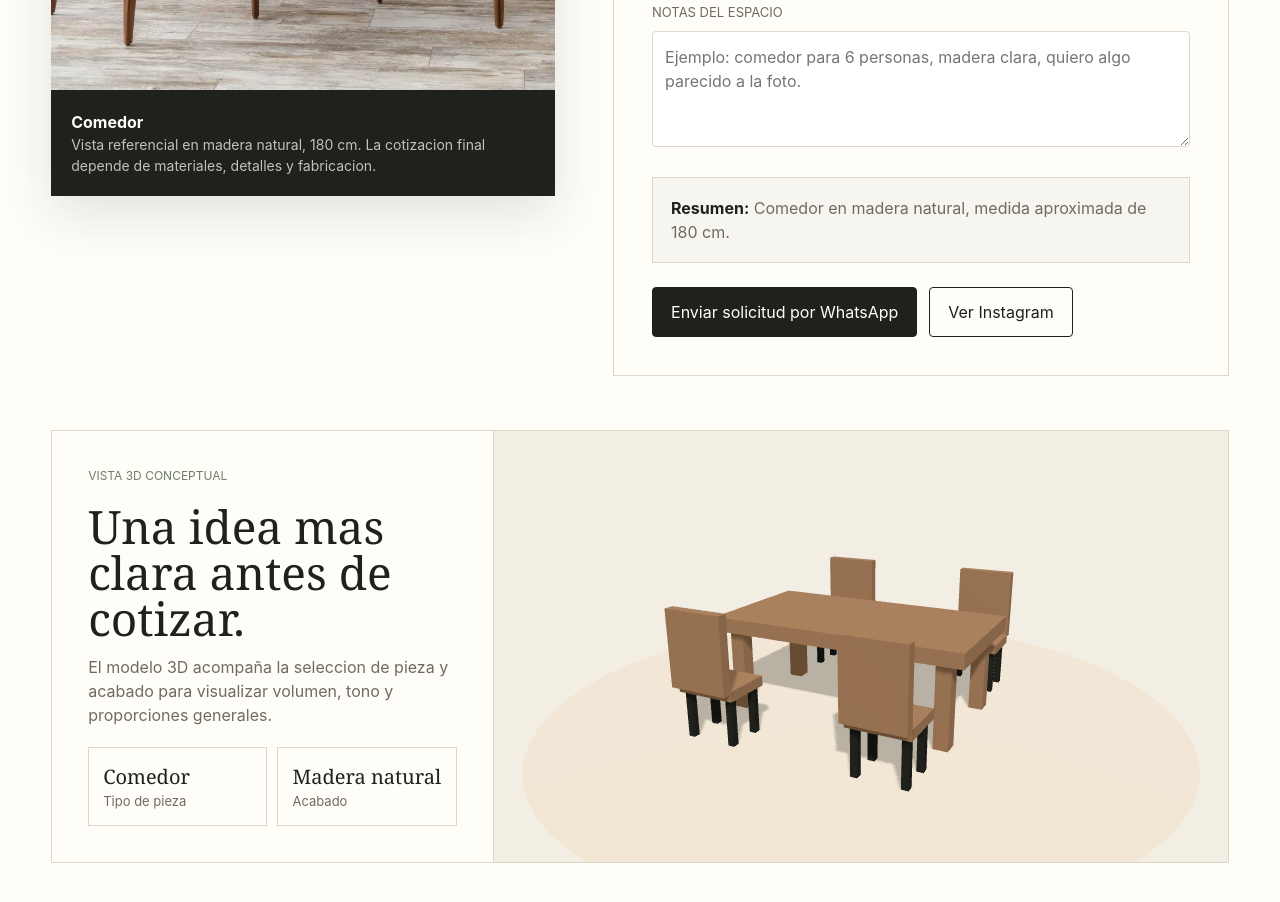
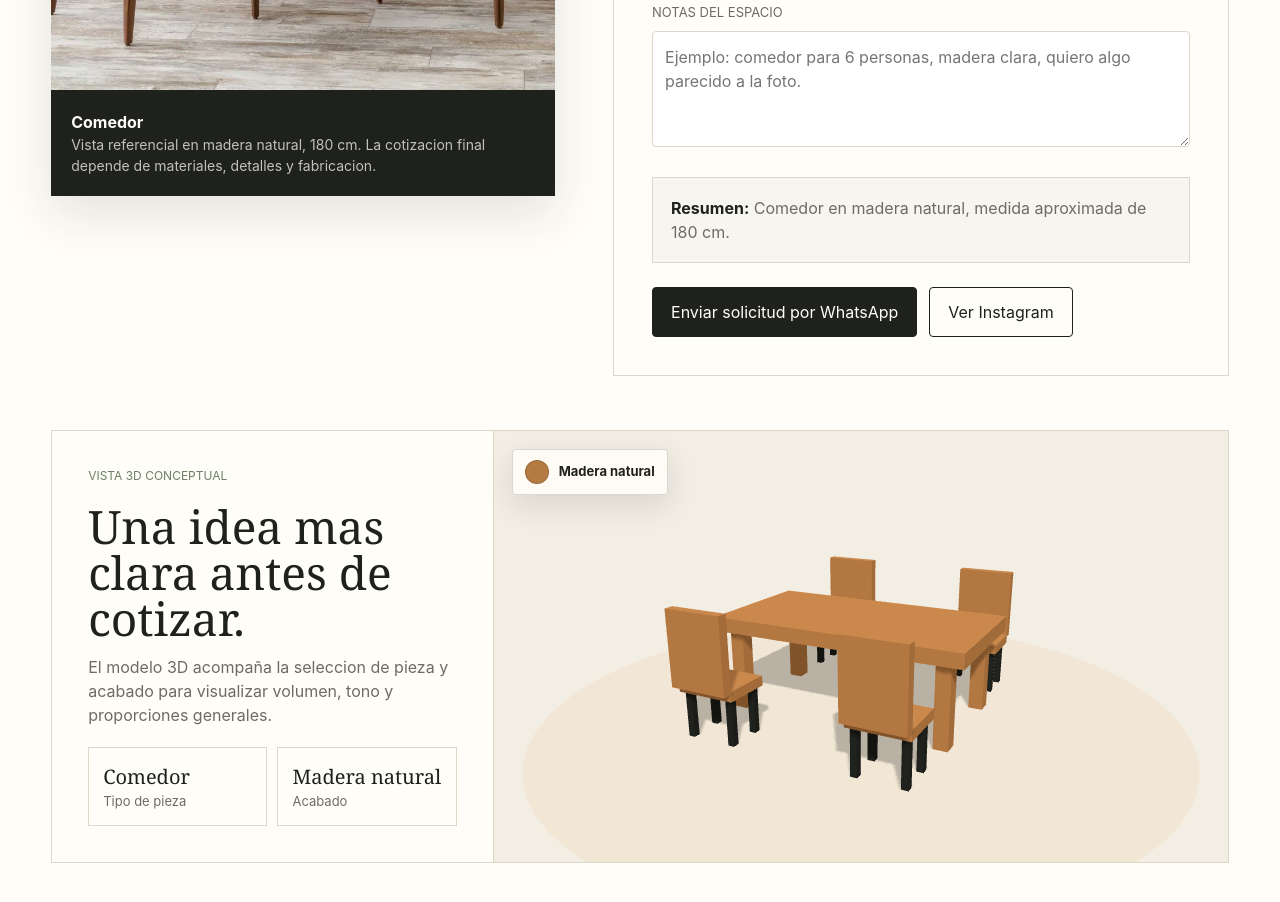
Before and after one commit to emanuel377/rouse-home-showroom, a plain HTML site: page index.html in a window 1280 px wide. Shown: the part 4322-5224 px from the top of the page. Drawn offline with nearby package versions, Linux system fonts and the light colour scheme; animation ran at ten frames a second.

Commit message:
Add files via upload

```diff
--- a/index.html
+++ b/index.html
@@ -402,10 +402,12 @@
       top: var(--overlay-top, 43%);
       width: var(--overlay-width, 72%);
       height: var(--overlay-height, 28%);
-      background: var(--finish-color, rgba(154, 116, 83, .48));
+      background:
+        linear-gradient(135deg, rgba(255,255,255,.16), rgba(0,0,0,.08)),
+        var(--finish-color, rgba(154, 116, 83, .72));
       clip-path: var(--overlay-shape, polygon(0 18%, 100% 0, 95% 100%, 8% 92%));
-      mix-blend-mode: color;
-      opacity: var(--overlay-opacity, .7);
+      mix-blend-mode: multiply;
+      opacity: var(--overlay-opacity, .86);
       pointer-events: none;
       transition: background .25s ease, opacity .25s ease, left .25s ease, top .25s ease, width .25s ease, height .25s ease;
     }
@@ -582,6 +584,32 @@
       overflow: hidden;
       background:
         linear-gradient(180deg, #f7f5ef, #e5ddcf);
+    }
+
+    .finish-badge {
+      position: absolute;
+      z-index: 2;
+      top: 18px;
+      left: 18px;
+      display: inline-flex;
+      align-items: center;
+      gap: 10px;
+      padding: 10px 12px;
+      border: 1px solid rgba(31,33,29,.16);
+      border-radius: 4px;
+      background: rgba(255,253,248,.86);
+      color: var(--ink);
+      box-shadow: 0 10px 30px rgba(31,33,29,.12);
+      backdrop-filter: blur(8px);
+      font-size: 13px;
+    }
+
+    .finish-badge i {
+      width: 24px;
+      height: 24px;
+      border-radius: 99px;
+      background: var(--badge-color, #b57942);
+      border: 1px solid rgba(31,33,29,.18);
     }
 
     #furniture3d {
@@ -864,6 +892,7 @@
           </div>
         </div>
         <div class="viewer3d-stage">
+          <span class="finish-badge"><i id="finishBadgeColor"></i><b id="finishBadgeText">Madera natural</b></span>
           <canvas id="furniture3d" aria-label="Modelo 3D basico del mueble seleccionado"></canvas>
         </div>
       </div>
@@ -902,16 +931,16 @@
 
     const finishPreview = {
       "Madera natural": {
-        color: "rgba(154, 116, 83, .55)"
+        color: "rgba(181, 124, 72, .9)"
       },
       "Nogal oscuro": {
-        color: "rgba(56, 36, 25, .75)"
+        color: "rgba(47, 25, 13, .95)"
       },
       "Blanco calido": {
-        color: "rgba(239, 232, 218, .72)"
+        color: "rgba(245, 236, 216, .92)"
       },
       "Verde acento": {
-        color: "rgba(88, 105, 78, .72)"
+        color: "rgba(74, 112, 68, .92)"
       }
     };
 
@@ -925,7 +954,7 @@
           width: "80%",
           height: "32%",
           shape: "polygon(7% 18%, 92% 0, 100% 38%, 82% 100%, 14% 94%, 0 42%)",
-          opacity: ".62"
+          opacity: ".88"
         }
       },
       "Consola o mueble de TV": {
@@ -937,7 +966,7 @@
           width: "70%",
           height: "20%",
           shape: "polygon(0 8%, 100% 0, 96% 100%, 3% 96%)",
-          opacity: ".7"
+          opacity: ".9"
         }
       },
       "Vitrina o bar": {
@@ -949,7 +978,7 @@
           width: "78%",
           height: "48%",
           shape: "polygon(3% 8%, 97% 0, 100% 92%, 8% 100%, 0 22%)",
-          opacity: ".58"
+          opacity: ".84"
         }
       },
       "Gavetero": {
@@ -961,7 +990,7 @@
           width: "70%",
           height: "35%",
           shape: "polygon(8% 0, 100% 8%, 92% 100%, 0 92%)",
-          opacity: ".66"
+          opacity: ".9"
         }
       },
       "Espejo": {
@@ -973,7 +1002,7 @@
           width: "28%",
           height: "66%",
           shape: "ellipse(44% 50% at 50% 50%)",
-          opacity: ".5"
+          opacity: ".78"
         }
       },
       "Mueble especial a medida": {
@@ -985,7 +1014,7 @@
           width: "44%",
           height: "68%",
           shape: "polygon(14% 20%, 50% 0, 86% 20%, 100% 100%, 0 100%)",
-          opacity: ".58"
+          opacity: ".84"
         }
       }
     };
@@ -1039,14 +1068,16 @@
     const canvas = document.querySelector("#furniture3d");
     const modelPiece = document.querySelector("#modelPiece");
     const modelFinish = document.querySelector("#modelFinish");
+    const finishBadgeColor = document.querySelector("#finishBadgeColor");
+    const finishBadgeText = document.querySelector("#finishBadgeText");
     const form3d = document.querySelector("#quoteForm");
     const piece3d = document.querySelector("#piece");
 
     const finishColors = {
-      "Madera natural": 0x9a7453,
-      "Nogal oscuro": 0x3a251a,
-      "Blanco calido": 0xece4d7,
-      "Verde acento": 0x58694e
+      "Madera natural": { value: 0xb57942, css: "#b57942" },
+      "Nogal oscuro": { value: 0x24150d, css: "#24150d" },
+      "Blanco calido": { value: 0xf2e7d1, css: "#f2e7d1" },
+      "Verde acento": { value: 0x3f6b3f, css: "#3f6b3f" }
     };
 
     const scene = new THREE.Scene();
@@ -1079,10 +1110,11 @@
     floor.receiveShadow = true;
     scene.add(floor);
 
-    const makeMat = (color, roughness = .62) => new THREE.MeshStandardMaterial({
+    const makeMat = (color, roughness = .48) => new THREE.MeshStandardMaterial({
       color,
       roughness,
-      metalness: .04
+      metalness: .02,
+      emissive: new THREE.Color(color).multiplyScalar(.035)
     });
 
     const darkMetal = makeMat(0x1f211d, .44);
@@ -1202,12 +1234,14 @@
       root.clear();
       const finish = form3d.querySelector("input[name='finish']:checked").value;
       const color = finishColors[finish] || finishColors["Madera natural"];
-      const mat = makeMat(color);
+      const mat = makeMat(color.value);
       const builder = builders[piece3d.value] || buildDining;
       const model = builder(mat);
       root.add(model);
       modelPiece.textContent = piece3d.value;
       modelFinish.textContent = finish;
+      finishBadgeColor.style.background = color.css;
+      finishBadgeText.textContent = finish;
     };
 
     const resize3d = () => {
```
